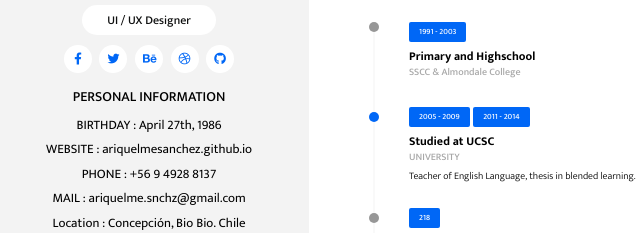
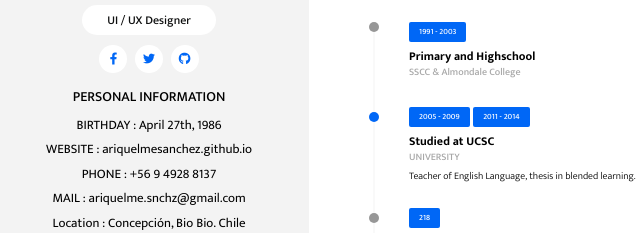
Before and after one commit to ariquelmesanchez/ariquelmesanchez, a website: page cv.html in a window 1280 px wide. Shown: the part 180-413 px from the top of the page, 14-654 px from the left. Drawn offline with nearby package versions, Linux system fonts and the light colour scheme; files whose address does not match are found by name.

Commit message:
se modifican links a redes sociales

```diff
--- a/cv.html
+++ b/cv.html
@@ -43,11 +43,11 @@
                 <span class="badge badge-white badge-pill profile-designation">UI / UX Designer</span>
             </div>
             <nav class="social-links">
-                <a href="#!" class="social-link"><i class="fab fa-facebook-f"></i></a>
-                <a href="#!" class="social-link"><i class="fab fa-twitter"></i></a>
-                <a href="#!" class="social-link"><i class="fab fa-behance"></i></a>
-                <a href="#!" class="social-link"><i class="fab fa-dribbble"></i></a>
-                <a href="#!" class="social-link"><i class="fab fa-github"></i></a>
+                <a href="https://www.facebook.com/ariquelmesanchez1" class="social-link"><i class="fab fa-facebook-f"></i></a>
+                <a href="https://twitter.com/LoneKorzair" class="social-link"><i class="fab fa-twitter"></i></a>
+                <!-- <a href="#!" class="social-link"><i class="fab fa-behance"></i></a> -->
+                <!-- <a href="#!" class="social-link"><i class="fab fa-dribbble"></i></a> -->
+                <a href="https://github.com/ariquelmesanchez" class="social-link"><i class="fab fa-github"></i></a>
             </nav>
             <div class="widget">
                 <h5 class="widget-title">Personal Information</h5>
```
